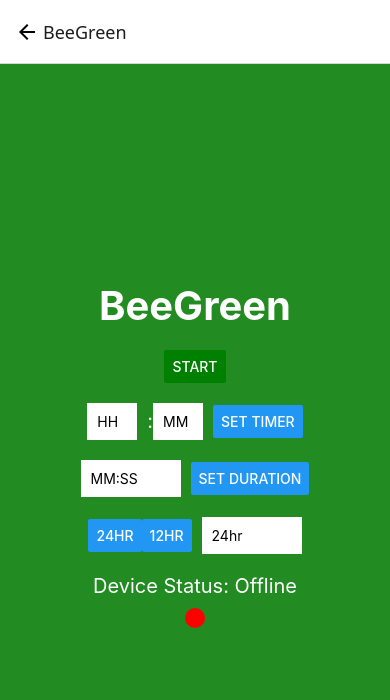
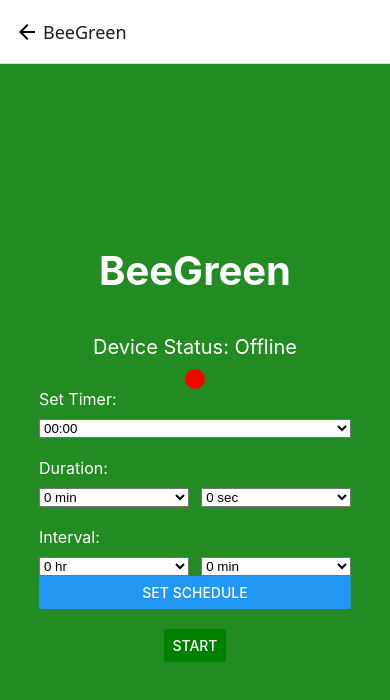
Before and after one commit to buildybee/beegreen-app, a React Native app: screen /Control in a window 390 px wide. Shown: the top 700 px of the page. Built offline with nearby package versions, Linux system fonts and the light colour scheme.

Commit message:
make scheduler sensible

```diff
--- a/components/ControlPage.js
+++ b/components/ControlPage.js
@@ -1,7 +1,6 @@
 import React, { useState, useEffect } from "react";
 import {
   View,
-  TextInput,
   Button,
   StyleSheet,
   SafeAreaView,
@@ -10,13 +9,15 @@ import {
 } from "react-native";
 import * as SecureStore from "expo-secure-store";
 import Paho from "paho-mqtt";
+import { Picker } from "@react-native-picker/picker";
 
 const ControlPage = ({ navigation }) => {
   const [isRunning, setIsRunning] = useState(false);
-  const [hours, setHours] = useState("");
-  const [minutes, setMinutes] = useState("");
-  const [duration, setDuration] = useState("");
-  const [interval, setInterval] = useState("24hr");
+  const [selectedTime, setSelectedTime] = useState("00:00"); // For Set Timer
+  const [selectedMinutes, setSelectedMinutes] = useState(0); // For Duration (Minutes)
+  const [selectedSeconds, setSelectedSeconds] = useState(0); // For Duration (Seconds)
+  const [intervalHours, setIntervalHours] = useState(0); // For Duration (Minutes)
+  const [intervalMinutes, setIntervalMinutes] = useState(0);
   const [isOnline, setIsOnline] = useState(false);
   const [savedData, setSavedData] = useState({
     wifiSSID: "",
@@ -30,6 +31,52 @@ const ControlPage = ({ navigation }) => {
   // MQTT Configuration
   const mqttPort = 8884; // WebSocket port (default for HiveMQ)
   const pumpTriggerTopic = "beegreen/pump";
+
+  // Generate time options in 24-hour format
+  const generateTimeOptions = () => {
+    const times = [];
+    for (let hour = 0; hour < 24; hour++) {
+      for (let minute = 0; minute < 60; minute += 15) {
+        const time = `${String(hour).padStart(2, "0")}:${String(minute).padStart(2, "0")}`;
+        times.push(time);
+      }
+    }
+    return times;
+  };
+
+  const timeOptions = generateTimeOptions();
+
+
+  // Generate hour options (0-99)
+    const generateHourOptions = () => {
+      const hours = [];
+      for (let i = 0; i < 100; i++) {
+        hours.push(i);
+      }
+      return hours;
+    };
+
+  // Generate minute options (0-99)
+  const generateMinuteOptions = () => {
+    const minutes = [];
+    for (let i = 0; i < 100; i++) {
+      minutes.push(i);
+    }
+    return minutes;
+  };
+
+  // Generate second options (0-59)
+  const generateSecondOptions = () => {
+    const seconds = [];
+    for (let i = 0; i < 60; i++) {
+      seconds.push(i);
+    }
+    return seconds;
+  };
+
+  const minuteOptions = generateMinuteOptions();
+  const secondOptions = generateSecondOptions();
+  const hourOptions = generateHourOptions();
 
   useEffect(() => {
     const fetchSavedData = async () => {
@@ -117,10 +164,11 @@ const ControlPage = ({ navigation }) => {
   };
 
   const handleSetTimer = () => {
-    Alert.alert("Timer Set", `Timer set to ${hours}:${minutes}`);
+    Alert.alert("Timer Set", `Timer set to ${selectedTime}`);
   };
 
   const handleSetDuration = () => {
+    const duration = `${String(selectedMinutes).padStart(2, "0")}:${String(selectedSeconds).padStart(2, "0")}`;
     Alert.alert("Duration Set", `Duration set to ${duration}`);
   };
 
@@ -131,58 +179,6 @@ const ControlPage = ({ navigation }) => {
   return (
     <SafeAreaView style={styles.container}>
       <Text style={styles.header}>BeeGreen</Text>
-      {/* Start/Stop Button */}
-      <Button
-        title={isRunning ? "Stop" : "Start"}
-        onPress={handleStartStop}
-        color={isRunning ? "red" : "green"}
-      />
-
-      {/* Set Timer */}
-      <View style={styles.timerContainer}>
-        <TextInput
-          placeholder="HH"
-          value={hours}
-          onChangeText={setHours}
-          keyboardType="numeric"
-          style={styles.timerInput}
-        />
-        <Text style={styles.timerSeparator}>:</Text>
-        <TextInput
-          placeholder="MM"
-          value={minutes}
-          onChangeText={setMinutes}
-          keyboardType="numeric"
-          style={styles.timerInput}
-        />
-        <Button title="Set Timer" onPress={handleSetTimer} />
-      </View>
-
-      {/* Duration */}
-      <View style={styles.durationContainer}>
-        <TextInput
-          placeholder="MM:SS"
-          value={duration}
-          onChangeText={setDuration}
-          keyboardType="numeric"
-          style={styles.durationInput}
-        />
-        <Button title="Set Duration" onPress={handleSetDuration} />
-      </View>
-
-      {/* Interval */}
-      <View style={styles.intervalContainer}>
-        <Button title="24hr" onPress={() => handleSetInterval("24hr")} />
-        <Button title="12hr" onPress={() => handleSetInterval("12hr")} />
-        <TextInput
-          placeholder="Custom HH:MM"
-          value={interval}
-          onChangeText={setInterval}
-          keyboardType="numeric"
-          style={styles.intervalInput}
-        />
-      </View>
-
       {/* Online/Offline Indicator */}
       <View style={styles.statusContainer}>
         <Text style={styles.statusText}>
@@ -195,6 +191,78 @@ const ControlPage = ({ navigation }) => {
           ]}
         />
       </View>
+
+      {/* Set Timer */}
+      <View style={styles.pickerContainer}>
+        <Text style={styles.label}>Set Timer:</Text>
+        <Picker
+          selectedValue={selectedTime}
+          onValueChange={(itemValue) => setSelectedTime(itemValue)}
+          style={styles.picker}
+        >
+          {timeOptions.map((time, index) => (
+            <Picker.Item key={index} label={time} value={time} />
+          ))}
+        </Picker>
+      </View>
+
+      {/* Duration */}
+      <View style={styles.pickerContainer}>
+        <Text style={styles.label}>Duration:</Text>
+        <View style={styles.durationPickerContainer}>
+          <Picker
+            selectedValue={selectedMinutes}
+            onValueChange={(itemValue) => setSelectedMinutes(itemValue)}
+            style={styles.durationPicker}
+          >
+            {minuteOptions.map((minute, index) => (
+              <Picker.Item key={index} label={`${minute} min`} value={minute} />
+            ))}
+          </Picker>
+          <Picker
+            selectedValue={selectedSeconds}
+            onValueChange={(itemValue) => setSelectedSeconds(itemValue)}
+            style={styles.durationPicker}
+          >
+            {secondOptions.map((second, index) => (
+              <Picker.Item key={index} label={`${second} sec`} value={second} />
+            ))}
+          </Picker>
+        </View>
+      </View>
+
+      {/* Interval */}
+      <View style={styles.pickerContainer}>
+      <Text style={styles.label}>Interval:</Text>
+        <View style={styles.durationPickerContainer}>
+          <Picker
+            selectedValue={intervalHours}
+            onValueChange={(itemValue) => setIntervalHours(itemValue)}
+            style={styles.durationPicker}
+          >
+            {hourOptions.map((hour, index) => (
+              <Picker.Item key={index} label={`${hour} hr`} value={hour} />
+            ))}
+          </Picker>
+          <Picker
+            selectedValue={intervalMinutes}
+            onValueChange={(itemValue) => setIntervalMinutes(itemValue)}
+            style={styles.durationPicker}
+          >
+            {minuteOptions.map((minute, index) => (
+              <Picker.Item key={index} label={`${minute} min`} value={minute} />
+            ))}
+          </Picker>
+        </View>
+        <Button title="Set Schedule" onPress={handleSetDuration} />
+      </View>
+
+      {/* Start/Stop Button */}
+      <Button
+        title={isRunning ? "Stop" : "Start"}
+        onPress={handleStartStop}
+        color={isRunning ? "red" : "green"}
+      />
     </SafeAreaView>
   );
 };
@@ -212,60 +280,31 @@ const styles = StyleSheet.create({
     marginBottom: 20,
     fontWeight: "bold",
   },
-  savedDataContainer: {
-    backgroundColor: "#fff",
-    padding: 15,
-    borderRadius: 5,
+  pickerContainer: {
     width: "80%",
     marginBottom: 20,
   },
-  savedDataText: {
+  label: {
     fontSize: 16,
+    color: "#fff",
     marginBottom: 10,
-    color: "#000",
   },
-  label: {
-    fontWeight: "bold",
+  picker: {
+    backgroundColor: "#fff",
+    width: "100%",
   },
-  timerContainer: {
+  durationPickerContainer: {
     flexDirection: "row",
-    alignItems: "center",
-    marginTop: 20,
+    justifyContent: "space-between",
   },
-  timerInput: {
+  durationPicker: {
     backgroundColor: "#fff",
-    padding: 10,
-    width: 50,
-    marginRight: 10,
-    color: "#000",
-  },
-  timerSeparator: {
-    fontSize: 20,
-    color: "#fff",
-  },
-  durationContainer: {
-    flexDirection: "row",
-    alignItems: "center",
-    marginTop: 20,
-  },
-  durationInput: {
-    backgroundColor: "#fff",
-    padding: 10,
-    width: 100,
-    marginRight: 10,
-    color: "#000",
+    width: "48%",
   },
   intervalContainer: {
     flexDirection: "row",
     alignItems: "center",
     marginTop: 20,
-  },
-  intervalInput: {
-    backgroundColor: "#fff",
-    padding: 10,
-    width: 100,
-    marginLeft: 10,
-    color: "#000",
   },
   statusContainer: {
     marginTop: 20,
```
Also changed, not shown: metro.config.js (added, +7 -0 lines), package.json (+10 -9 lines), 1 other file (tests, documents, lock files or other folders).
